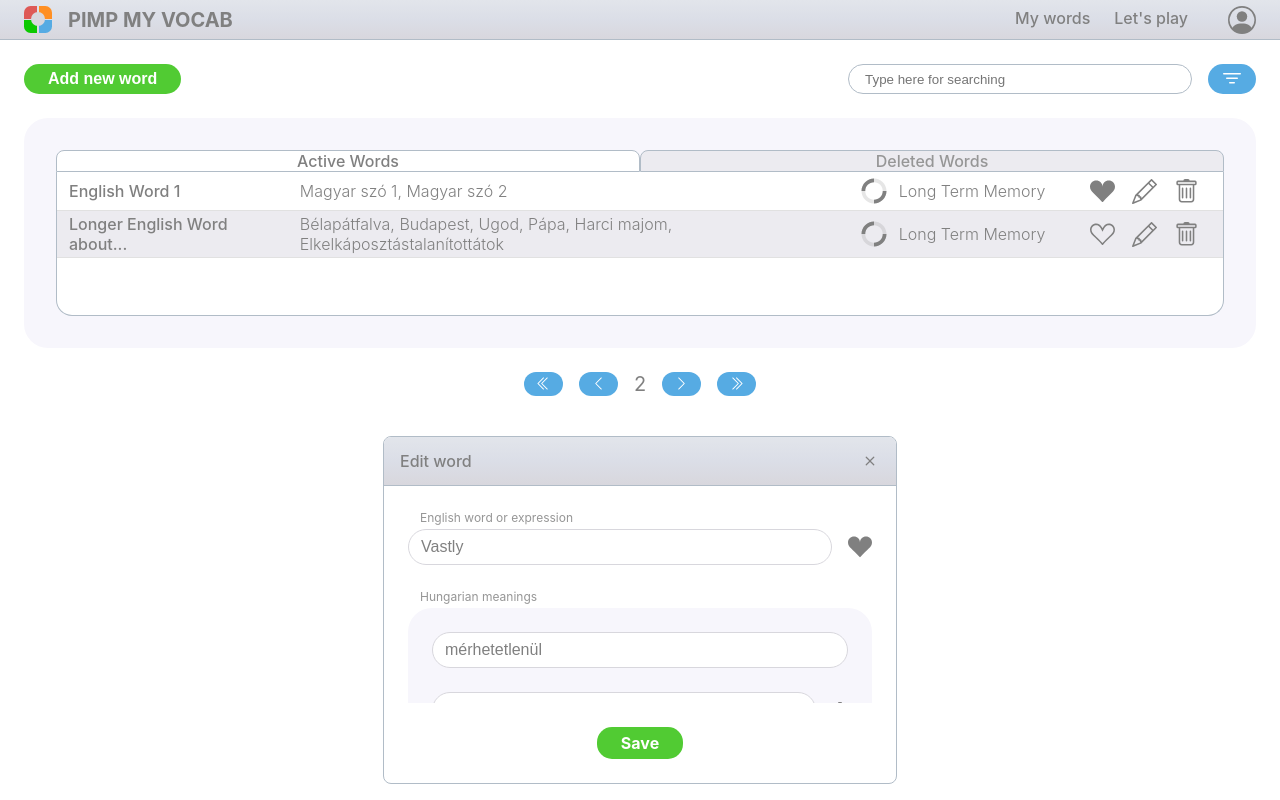
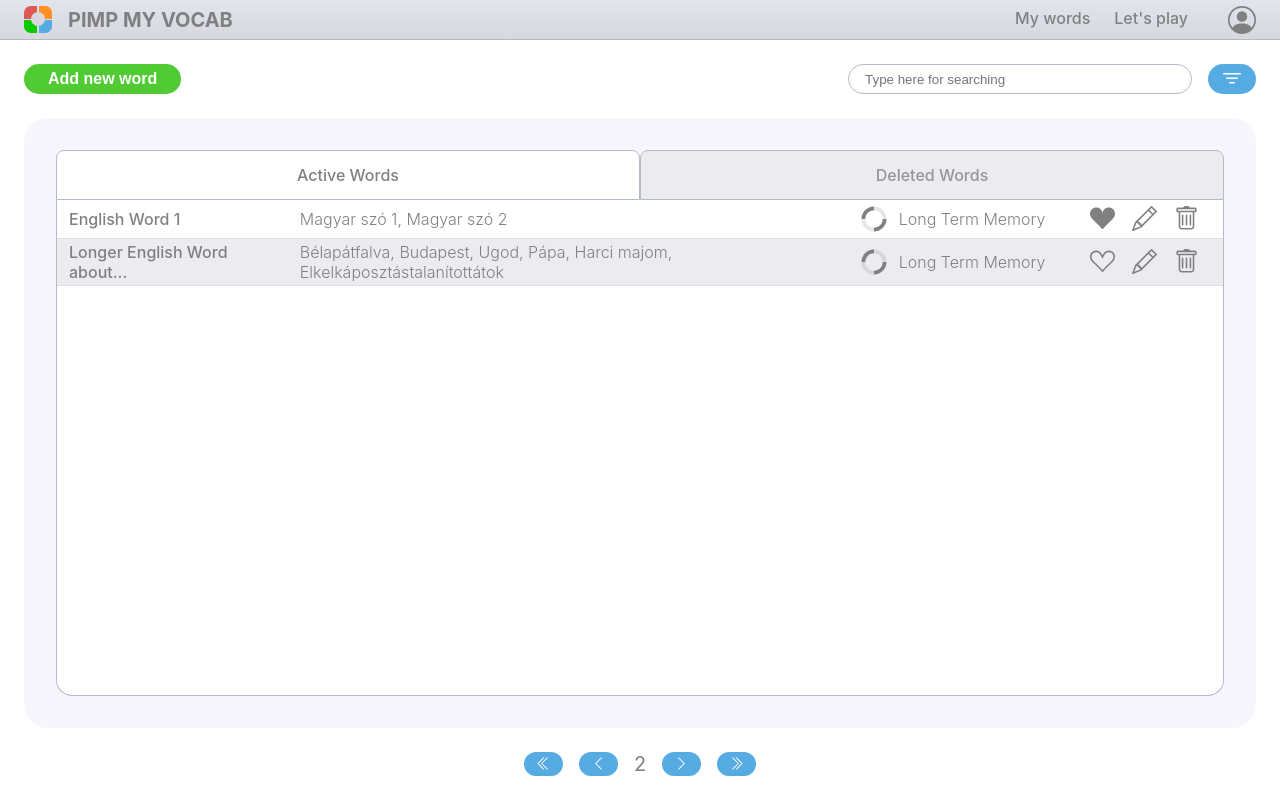
Before and after one commit to Crepkey/pmv_frond_end, a React (Create React App) app: page / in a window 1280 px wide. Built offline with nearby package versions, Linux system fonts and the light colour scheme.

Commit message:
Tidying up in App.tsx

```diff
--- a/src/App.tsx
+++ b/src/App.tsx
@@ -27,10 +27,10 @@ function App() {
 			<MenuBar />
 			<MyWords />
 
-			<Body>
-				{/* <PlayingCard /> */}
-				{/* <EditWord title="Add new word" initialWord={{ english: "", hungarian: [""], sentences: [""], type: "word" }} /> */}
-				<EditWord
+			{/* <Body> */}
+			{/* <PlayingCard /> */}
+			{/* <EditWord title="Add new word" initialWord={{ english: "", hungarian: [""], sentences: [""], type: "word" }} /> */}
+			{/* <EditWord
 					title="Edit word"
 					initialWord={{
 						english: "Vastly",
@@ -40,8 +40,8 @@ function App() {
 						notes: "Find more example sentences!",
 						favourite: true,
 					}}
-				/>
-			</Body>
+				/> */}
+			{/* </Body> */}
 		</MainContainer>
 	);
 }
```
